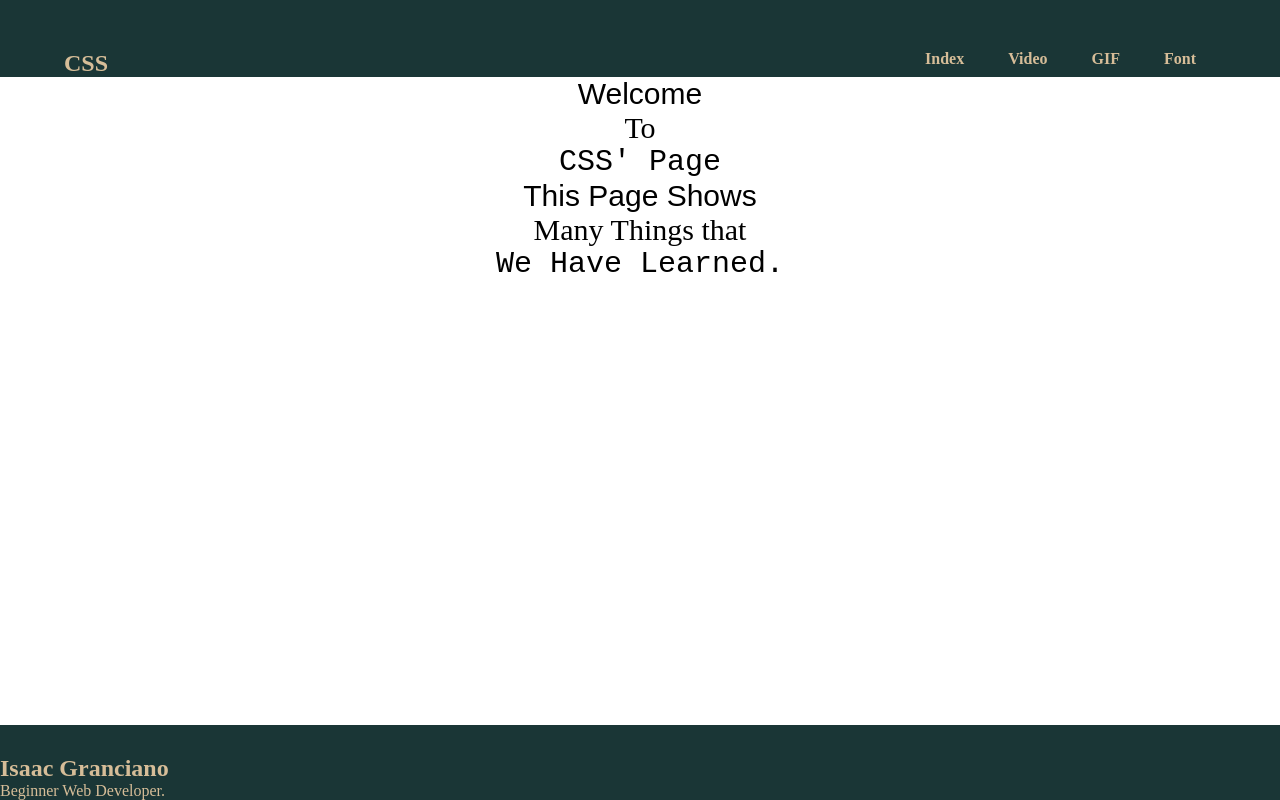
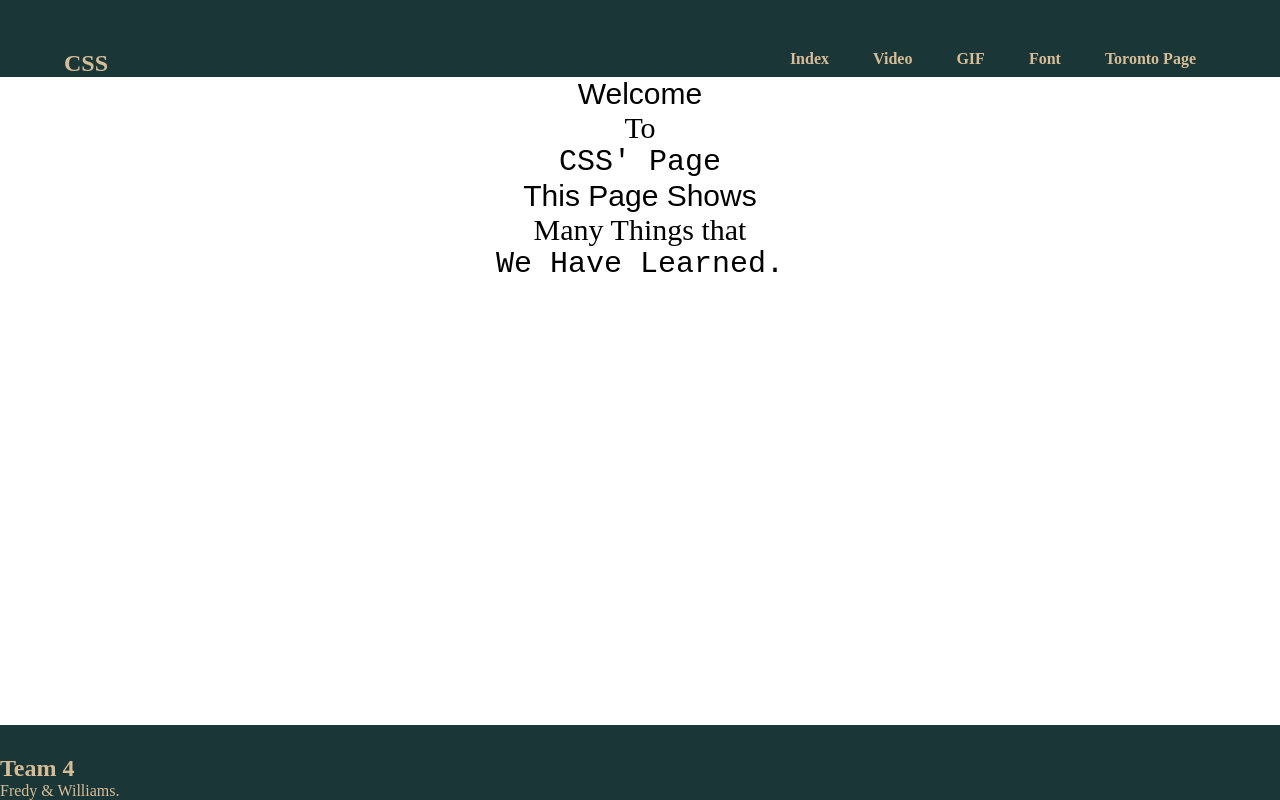
Before and after one commit to IsaacGranciano/Final_CSS, a plain HTML site: page Assignment_Final/Pages/Fonts.html in a window 1280 px wide. Drawn offline with Linux system fonts and the light colour scheme.

Commit message:
Update Fonts.html

```diff
--- a/Assignment_Final/Pages/Fonts.html
+++ b/Assignment_Final/Pages/Fonts.html
@@ -16,6 +16,7 @@
                 <li><a href="Video_Back.html">Video</a></li>
                 <li><a href="GIF.html">GIF</a></li>
                 <li><a href="Fonts.html">Font</a></li>
+                <li><a href="../Mix/Page.html">Toronto Page</a></li>
 
 
             </ul>
@@ -41,8 +42,8 @@
 
 
     <footer>
-     <h2 class="brand">Isaac Granciano</h2>
-     <p class="brand2">Beginner Web Developer.</p>
+     <h2 class="brand">Team 4</h2>
+     <p class="brand2">Fredy & Williams.</p>
     </footer>
 </body>
 </html>
```
